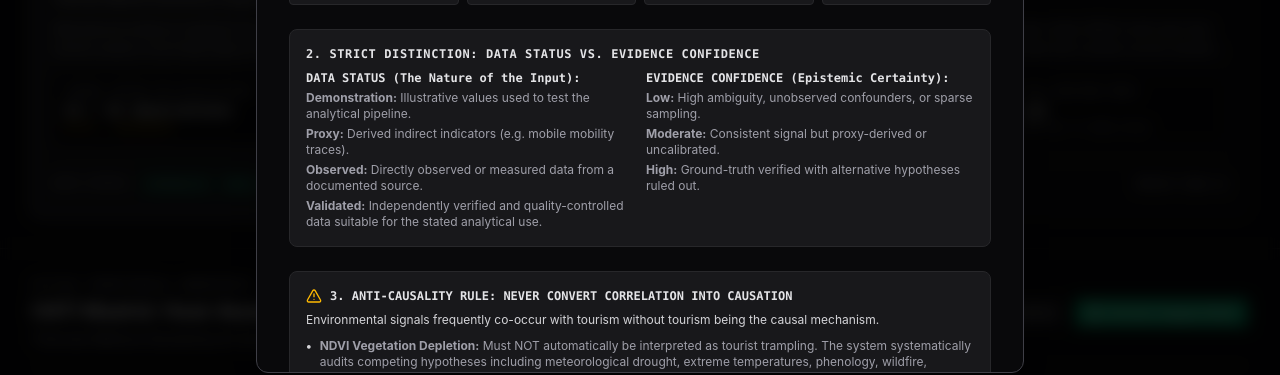
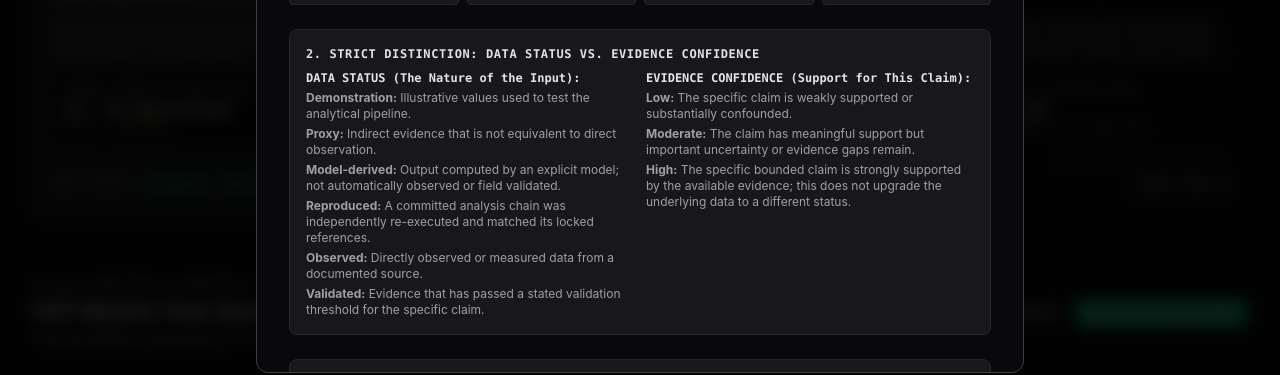
Before and after one commit to soroushkarahrodi79-oss/tourism-intelligence-desk, a React (Vite) app: page / in a window 1280 px wide. Both pictures are taken after a click on the button "Epistemic Charter". Shown: the part 363-738 px from the top of the page. Built offline with nearby package versions, Linux system fonts and the light colour scheme.

Commit message:
Clarify evidence states and claim-specific confidence

```diff
--- a/src/components/MethodologyModal.tsx
+++ b/src/components/MethodologyModal.tsx
@@ -67,17 +67,19 @@ export const MethodologyModal: React.FC<MethodologyModalProps> = ({ isOpen, onCl
                 <span className="font-semibold text-zinc-200 font-mono block mb-1">DATA STATUS (The Nature of the Input):</span>
                 <ul className="space-y-1 text-zinc-400">
                   <li><strong>Demonstration:</strong> Illustrative values used to test the analytical pipeline.</li>
-                  <li><strong>Proxy:</strong> Derived indirect indicators (e.g. mobile mobility traces).</li>
+                  <li><strong>Proxy:</strong> Indirect evidence that is not equivalent to direct observation.</li>
+                  <li><strong>Model-derived:</strong> Output computed by an explicit model; not automatically observed or field validated.</li>
+                  <li><strong>Reproduced:</strong> A committed analysis chain was independently re-executed and matched its locked references.</li>
                   <li><strong>Observed:</strong> Directly observed or measured data from a documented source.</li>
-                  <li><strong>Validated:</strong> Independently verified and quality-controlled data suitable for the stated analytical use.</li>
+                  <li><strong>Validated:</strong> Evidence that has passed a stated validation threshold for the specific claim.</li>
                 </ul>
               </div>
               <div>
-                <span className="font-semibold text-zinc-200 font-mono block mb-1">EVIDENCE CONFIDENCE (Epistemic Certainty):</span>
+                <span className="font-semibold text-zinc-200 font-mono block mb-1">EVIDENCE CONFIDENCE (Support for This Claim):</span>
                 <ul className="space-y-1 text-zinc-400">
-                  <li><strong>Low:</strong> High ambiguity, unobserved confounders, or sparse sampling.</li>
-                  <li><strong>Moderate:</strong> Consistent signal but proxy-derived or uncalibrated.</li>
-                  <li><strong>High:</strong> Ground-truth verified with alternative hypotheses ruled out.</li>
+                  <li><strong>Low:</strong> The specific claim is weakly supported or substantially confounded.</li>
+                  <li><strong>Moderate:</strong> The claim has meaningful support but important uncertainty or evidence gaps remain.</li>
+                  <li><strong>High:</strong> The specific bounded claim is strongly supported by the available evidence; this does not upgrade the underlying data to a different status.</li>
                 </ul>
               </div>
             </div>
```
